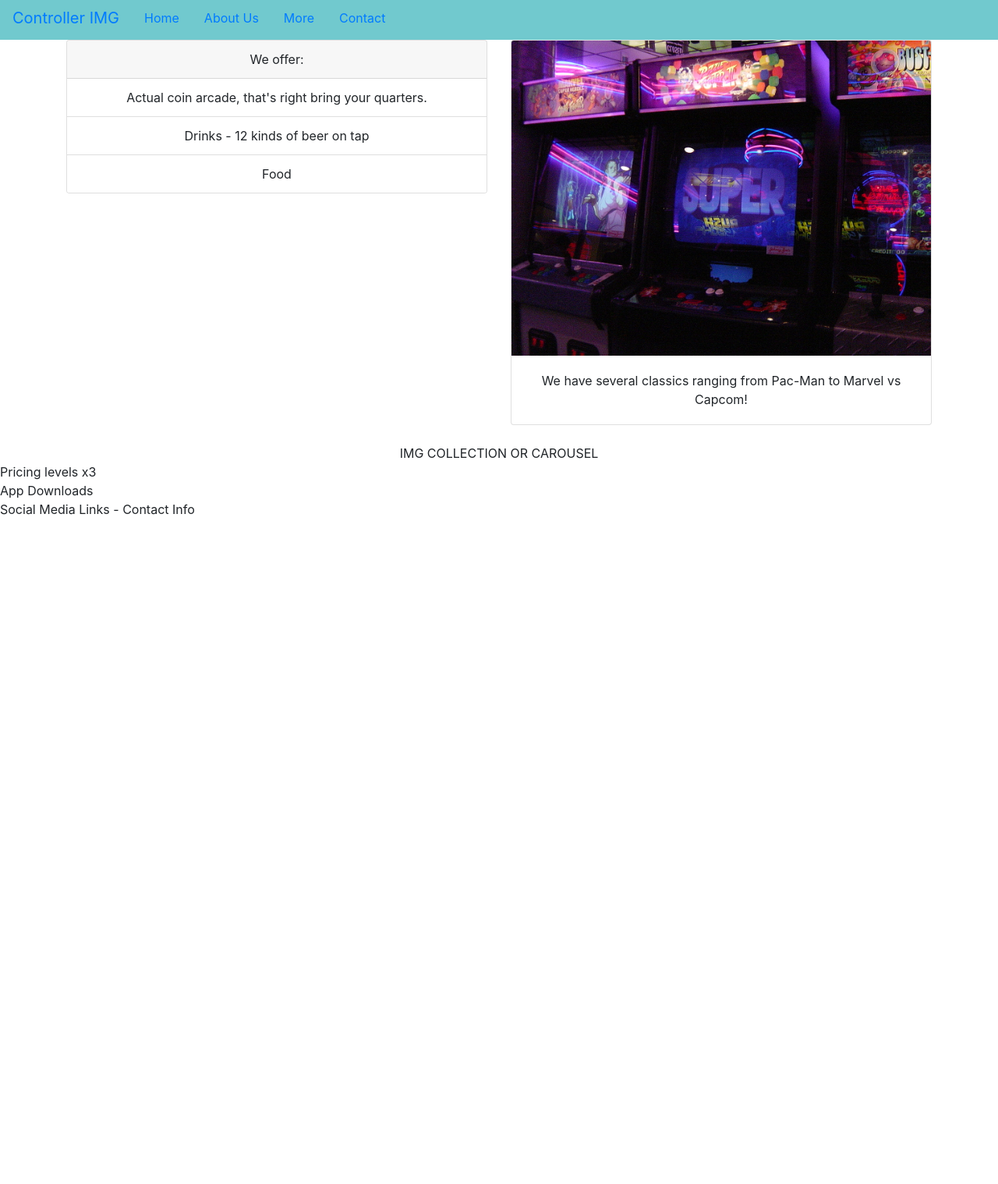
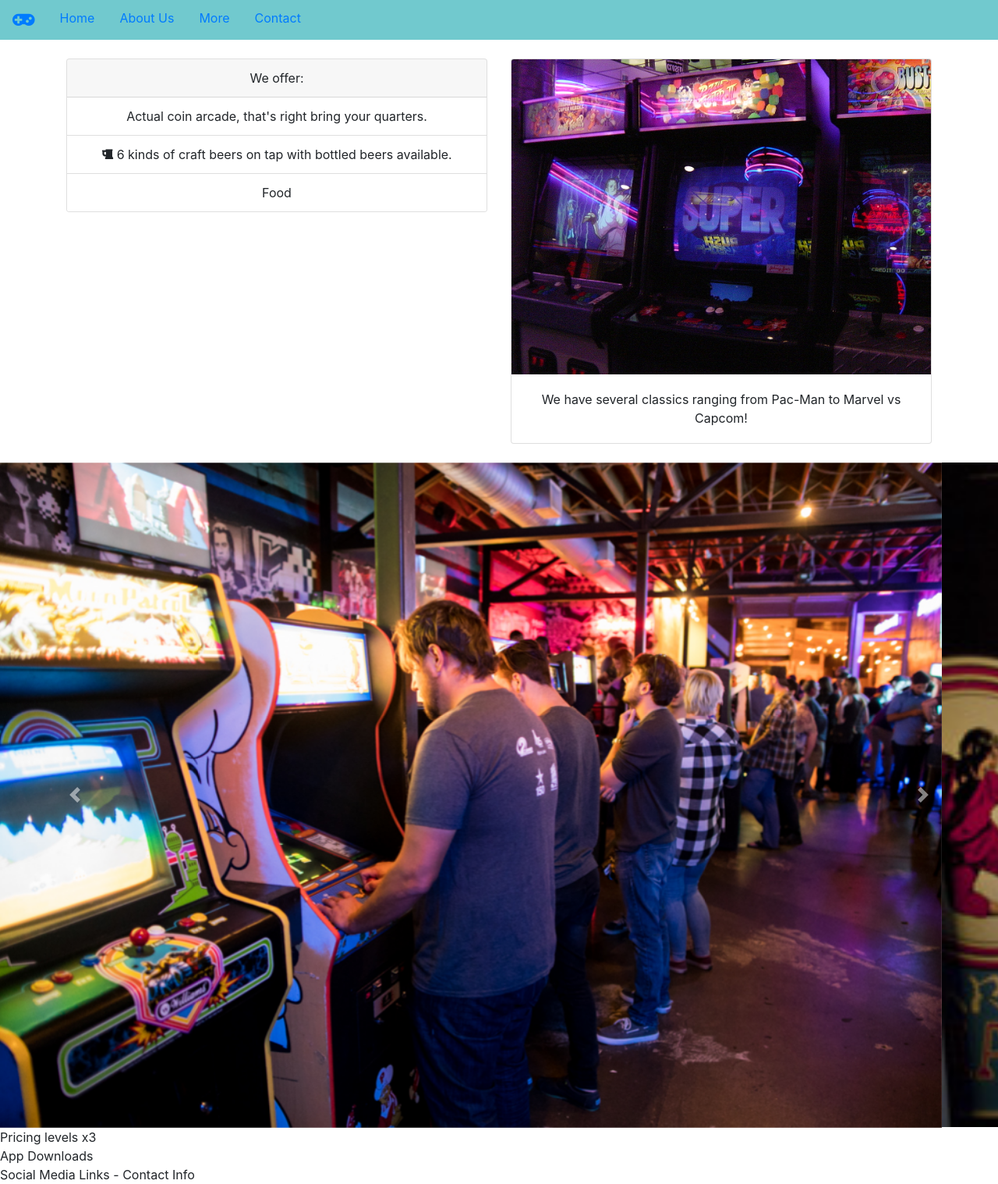
Before and after one commit to Jarvy-projects/Bootstrap-website-NC, a website: page index.html in a window 1280 px wide. Shown: the part 121-1639 px from the top of the page at 78% size. Before the commit the page ends 800 px from the top, so only its background shows below. Drawn offline with nearby package versions, Linux system fonts and the light colour scheme.

Commit message:
carousel started

```diff
--- a/index.html
+++ b/index.html
@@ -20,8 +20,8 @@
         <h1>One More Continue PDX</h1>
     </header>
 
-    <nav class="navbar navbar-expand-lg navbar-sticky-top" align="center">
-        <a class="navbar-brand" href="#">Controller IMG</a><button class="navbar-toggler" type="button"
+    <nav class="navbar navbar-expand-lg navbar-sticky-top">
+        <a class="navbar-brand" href="#"><i class="fa fa-gamepad fa-lg"></i></a><button class="navbar-toggler" type="button"
             data-toggle="collapse" data-target="#navbarPancake"><span class="navbar-toggler-icon"></span></button>
         <div class="collapse navbar-collapse" id="navbarPancake">
             <ul class="nav">
@@ -32,7 +32,8 @@
             </ul>
         </div>
     </nav>
-
+<br />
+<!-- PANEL 1 & 2 -->
     <div class="container text-center">
         <div class="row row-content">
             <div class="col-sm-6">
@@ -42,7 +43,7 @@
                     </div>
                     <ul class="list-group list-group-flush">
                       <li class="list-group-item">Actual coin arcade, that's right bring your quarters.</li>
-                      <li class="list-group-item">Drinks - 12 kinds of beer on tap</li>
+                      <li class="list-group-item"><i class="fa fa-beer"></i> 6 kinds of craft beers on tap with bottled beers available.</li>
                       <li class="list-group-item">Food</li>
                     </ul>
                   </div>
@@ -56,7 +57,7 @@
             </div>
             <div class="col-sm-6">
                 <div class="card">
-                    <img src="images/Arcade-panel1.jpg" class="card-img-top" alt="...">
+                    <img src="images/Arcade-panel1.jpg" class="card-img-top" alt="Panel2-arcadeIMG">
                     <div class="card-body">
                       <p class="card-text">We have several classics ranging from Pac-Man to Marvel vs Capcom!</p>
                     </div>
@@ -65,10 +66,30 @@
         </div>
     </div>
     <br />
+<!-- CAROUSEL -->
+<div id="carouselExampleInterval" class="carousel slide" data-ride="carousel">
+    <div class="carousel-inner">
+      <div class="carousel-item active" data-interval="10000">
+        <img src="images/playing at arcade.jpg" class="d-block w-100" alt="playing arcade cabinet">
+      </div>
+      <div class="carousel-item" data-interval="2000">
+        <img src="images/playing while drinking beer.jpg" class="d-block w-100" alt="playing while drinking">
+      </div>
+      <div class="carousel-item">
+        <img src="..." class="d-block w-100" alt="...">
+      </div>
+    </div>
+    <a class="carousel-control-prev" href="#carouselExampleInterval" role="button" data-slide="prev">
+      <span class="carousel-control-prev-icon" aria-hidden="true"></span>
+      <span class="sr-only">Previous</span>
+    </a>
+    <a class="carousel-control-next" href="#carouselExampleInterval" role="button" data-slide="next">
+      <span class="carousel-control-next-icon" aria-hidden="true"></span>
+      <span class="sr-only">Next</span>
+    </a>
+  </div>
 
-
-    <div class="container-fluid text-center">IMG COLLECTION OR CAROUSEL</div>
-
+  <!-- 3x Panel Prices -->
     <div>Pricing levels x3</div>
 
     <div>App Downloads</div>
--- a/package.json
+++ b/package.json
@@ -4,6 +4,7 @@
   "description": "Bootstrap portfolio project",
   "main": "index.html",
   "dependencies": {
+    "@fortawesome/fontawesome-free": "^5.15.4",
     "bootstrap": "^4.5.2",
     "font-awesome": "^4.7.0",
     "jquery": "^3.5.1",
```
Also changed, not shown: images/playing at arcade.jpg (added), images/playing while drinking beer.jpg (added), 1 other file.
